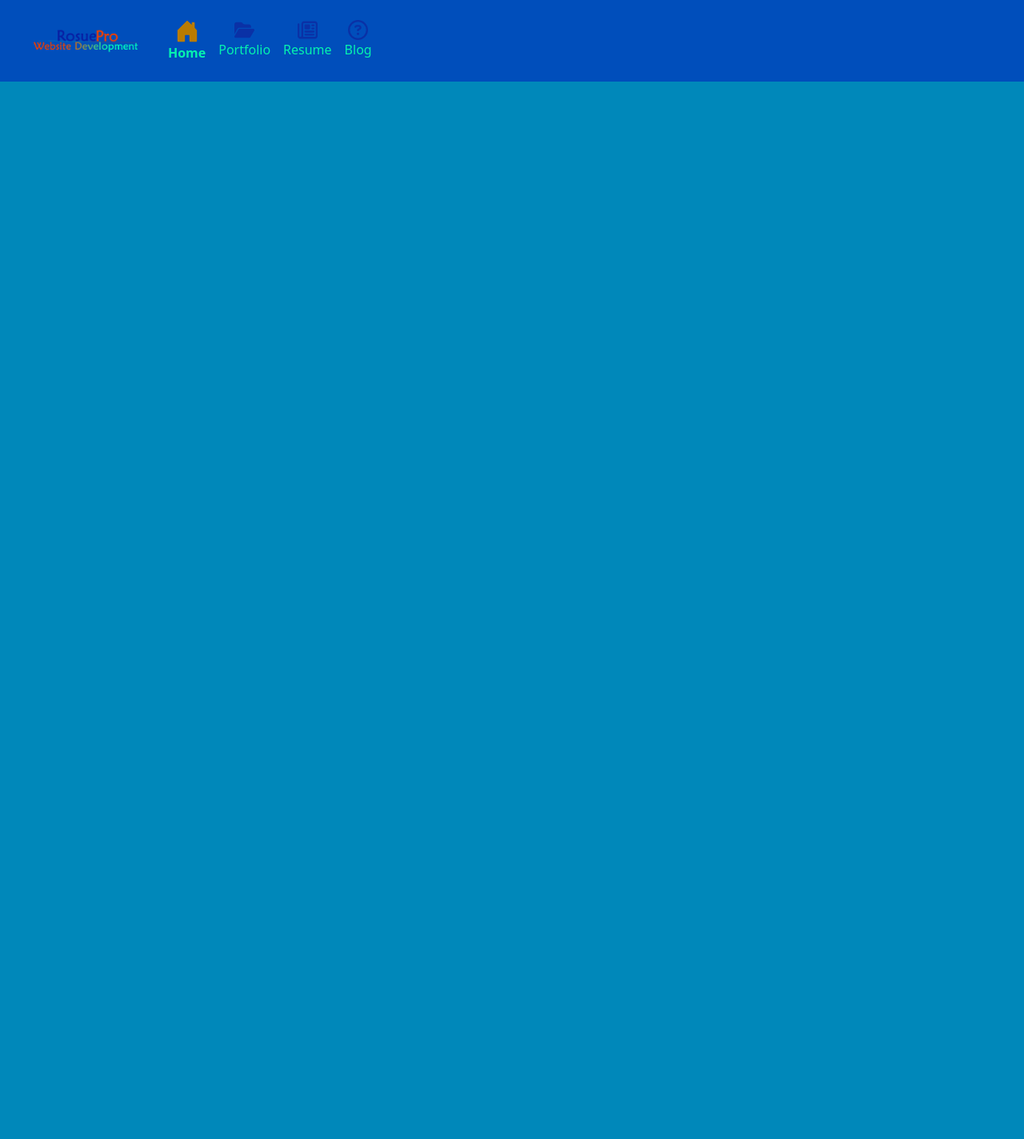
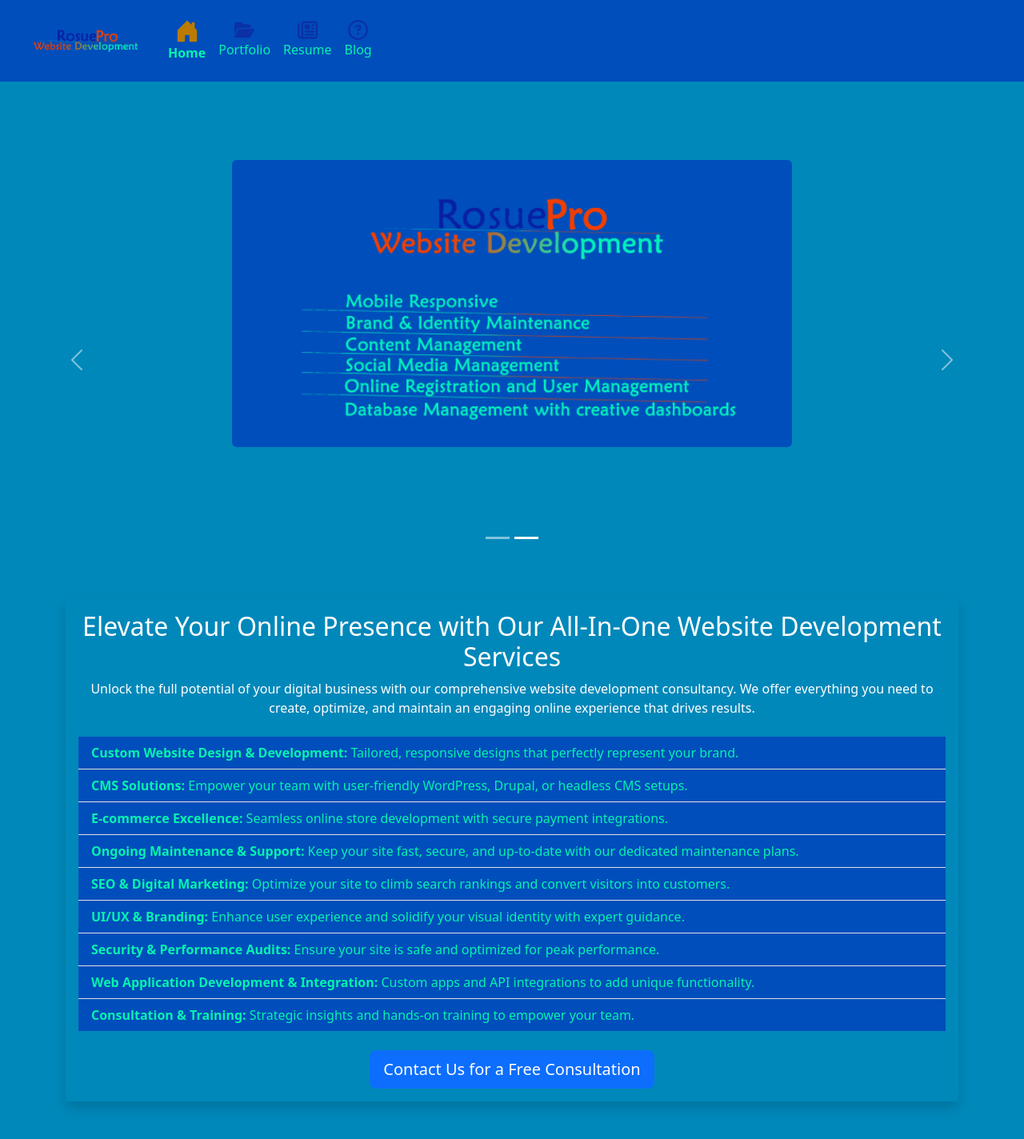
Before and after one commit to Rosue/rosuepro, a React (Create React App) app: page / in a window 1280 px wide. Shown: the whole page at 80% size. Before the commit the page ends 800 px from the top, so only its background shows below. Built offline with nearby package versions, Linux system fonts and the light colour scheme.

Commit message:
Added Carousel Images

```diff
--- a/src/components/HomeCarousel.js
+++ b/src/components/HomeCarousel.js
@@ -3,30 +3,40 @@ import Carousel from 'react-bootstrap/Carousel';
 
 export default function HomeCarousel() {
   return (
-    <Carousel>
+<Carousel>
       <Carousel.Item>
-        {/* <ExampleCarouselImage text="First slide" /> */}
-        <Carousel.Caption>
-          <h3>First slide label</h3>
-          <p>Nulla vitae elit libero, a pharetra augue mollis interdum.</p>
-        </Carousel.Caption>
+        <img
+          className="d-block mx-auto img-fluid rounded"
+          src="/Slide1.webp"
+          alt="First slide"
+        />
+        {/* <Carousel.Caption className="carousel-caption-custom">
+          <h3>Welcome to RosuePro</h3>
+          <p>Best in the business</p>
+        </Carousel.Caption> */}
       </Carousel.Item>
-      <Carousel.Item>
-        {/* <ExampleCarouselImage text="Second slide" /> */}
-        <Carousel.Caption>
-          <h3>Second slide label</h3>
-          <p>Lorem ipsum dolor sit amet, consectetur adipiscing elit.</p>
-        </Carousel.Caption>
+       <Carousel.Item>
+        <img
+          className="d-block mx-auto img-fluid rounded"
+          src="/Slide2.webp"
+          alt="Second slide"
+        />
+        {/* <Carousel.Caption>
+          <h3>Our Services</h3>
+          <p>Contact Us Today</p>
+        </Carousel.Caption> */}
       </Carousel.Item>
-      <Carousel.Item>
-        {/* <ExampleCarouselImage text="Third slide" /> */}
+      {/*<Carousel.Item>
+        <img
+          className="d-block w-100"
+          src="path/to/your/image3.jpg"
+          alt="Third slide"
+        />
         <Carousel.Caption>
           <h3>Third slide label</h3>
-          <p>
-            Praesent commodo cursus magna, vel scelerisque nisl consectetur.
-          </p>
+          <p>Praesent commodo cursus magna, vel scelerisque nisl consectetur.</p>
         </Carousel.Caption>
-      </Carousel.Item>
+      </Carousel.Item> */}
     </Carousel>
   )
 }
--- a/src/components/TopNavbar.js
+++ b/src/components/TopNavbar.js
@@ -14,8 +14,8 @@ export default function TopNavbar() {
                 <Navbar.Toggle aria-controls="navbarScroll"/>
 
                 <Navbar.Collapse id="navbarScroll">
-                    <Nav className="me-auto">
-                        <Navbar.Text>
+                    <Nav className="me-auto justify-content-center">
+                        <Navbar.Text className="flex-grow-1 text-center">
                             {location.pathname === "/" ?
                                 <Link style={location.pathname.startsWith("/") ? {fontWeight: 'bolder'} : {}} className='m-option text-decoration-none nav-link active text-center'  to="/">
                                     <svg xmlns="http://www.w3.org/2000/svg" fill="currentColor"  width="30" height="30" className="bi active m-icon" viewBox="0 0 16 16">
@@ -32,7 +32,7 @@ export default function TopNavbar() {
                                 </Link>
                             }
                         </Navbar.Text>
-                        <Navbar.Text>
+                        <Navbar.Text className="flex-grow-1 text-center">
                         {location.pathname.startsWith("/portfolio") ?
                             <Link style={location.pathname.startsWith("/portfolio") ? {fontWeight: 'bolder'} : {}} className='m-option text-decoration-none ms-auto nav-link active text-center'  to="/portfolio">
                                 <svg xmlns="http://www.w3.org/2000/svg" fill="currentColor" width="30" height="30" viewBox="0 0 576 512">
@@ -49,7 +49,7 @@ export default function TopNavbar() {
                             </Link>
                         }
                         </Navbar.Text>
-                        <Navbar.Text>
+                        <Navbar.Text className="flex-grow-1 text-center">
                         {location.pathname.startsWith("/resume") ?
                             <Link style={location.pathname.startsWith("/resume") ? {fontWeight: 'bolder'} : {}} className='m-option text-decoration-none ms-auto nav-link active text-center'  to="/resume">
                                 <svg xmlns="http://www.w3.org/2000/svg" fill="currentColor" width="30" height="30" viewBox="0 0 512 512">
@@ -66,7 +66,7 @@ export default function TopNavbar() {
                             </Link>
                         }
                         </Navbar.Text>
-                        <Navbar.Text>
+                        <Navbar.Text className="flex-grow-1 text-center">
                         {location.pathname.startsWith("/blog") ?
                             <Link style={location.pathname.startsWith("/blog") ? {fontWeight: 'bolder'} : {}} className='m-option text-decoration-none ms-auto nav-link active text-center'  to="/blog">
                                 <svg xmlns="http://www.w3.org/2000/svg" fill="currentColor" width="30" height="30" viewBox="0 0 512 512">
--- a/src/custom-styles/generic-styles.css
+++ b/src/custom-styles/generic-styles.css
@@ -16,3 +16,14 @@
 body{
     background-color: var(--main-soft)!important;
 }
+
+.main-content {
+    margin-top: 200px; /* Adjust this value based on your navbar height */
+  }
+
+  .carousel-caption-custom{
+    position: static; /* Removes absolute positioning */
+    padding: 1rem;    /* Optional: add padding */
+    background: none; /* Remove any background if added by default */
+    text-align: center;
+  }
--- a/src/pages/Landing.js
+++ b/src/pages/Landing.js
@@ -7,7 +7,38 @@ export default function Landing() {
   return (
     <>
       <TopNavbar/>
-      <Carousel/>
+      <div className="main-content txt-hard">
+        <Carousel />
+      </div>
+
+      <div class="container my-5">
+  <div class="card shadow" style={{ backgroundColor: 'transparent', border: 'none' }}>
+    <div class="card-body" >
+      <h2 class="card-title text-center text-white">
+        Elevate Your Online Presence with Our All-In-One Website Development Services
+      </h2>
+      <p class="card-text text-center text-white">
+        Unlock the full potential of your digital business with our comprehensive website development consultancy. We offer everything you need to create, optimize, and maintain an engaging online experience that drives results.
+      </p>
+      <ul class="list-group list-group-flush my-4">
+        <li class="list-group-item bg-main txt-cool"><strong>Custom Website Design &amp; Development:</strong> Tailored, responsive designs that perfectly represent your brand.</li>
+        <li class="list-group-item bg-main txt-cool"><strong>CMS Solutions:</strong> Empower your team with user-friendly WordPress, Drupal, or headless CMS setups.</li>
+        <li class="list-group-item bg-main txt-cool"><strong>E-commerce Excellence:</strong> Seamless online store development with secure payment integrations.</li>
+        <li class="list-group-item bg-main txt-cool"><strong>Ongoing Maintenance &amp; Support:</strong> Keep your site fast, secure, and up-to-date with our dedicated maintenance plans.</li>
+        <li class="list-group-item bg-main txt-cool"><strong>SEO &amp; Digital Marketing:</strong> Optimize your site to climb search rankings and convert visitors into customers.</li>
+        <li class="list-group-item bg-main txt-cool"><strong>UI/UX &amp; Branding:</strong> Enhance user experience and solidify your visual identity with expert guidance.</li>
+        <li class="list-group-item bg-main txt-cool"><strong>Security &amp; Performance Audits:</strong> Ensure your site is safe and optimized for peak performance.</li>
+        <li class="list-group-item bg-main txt-cool"><strong>Web Application Development &amp; Integration:</strong> Custom apps and API integrations to add unique functionality.</li>
+        <li class="list-group-item bg-main txt-cool"><strong>Consultation &amp; Training:</strong> Strategic insights and hands-on training to empower your team.</li>
+      </ul>
+      <div class="text-center">
+        <a href="/contact" class="btn btn-primary btn-lg">
+          Contact Us for a Free Consultation
+        </a>
+      </div>
+    </div>
+  </div>
+</div>
     </>
   )
 }
```
Also changed, not shown: public/Slide1.webp (added), public/Slide2.webp (added).
